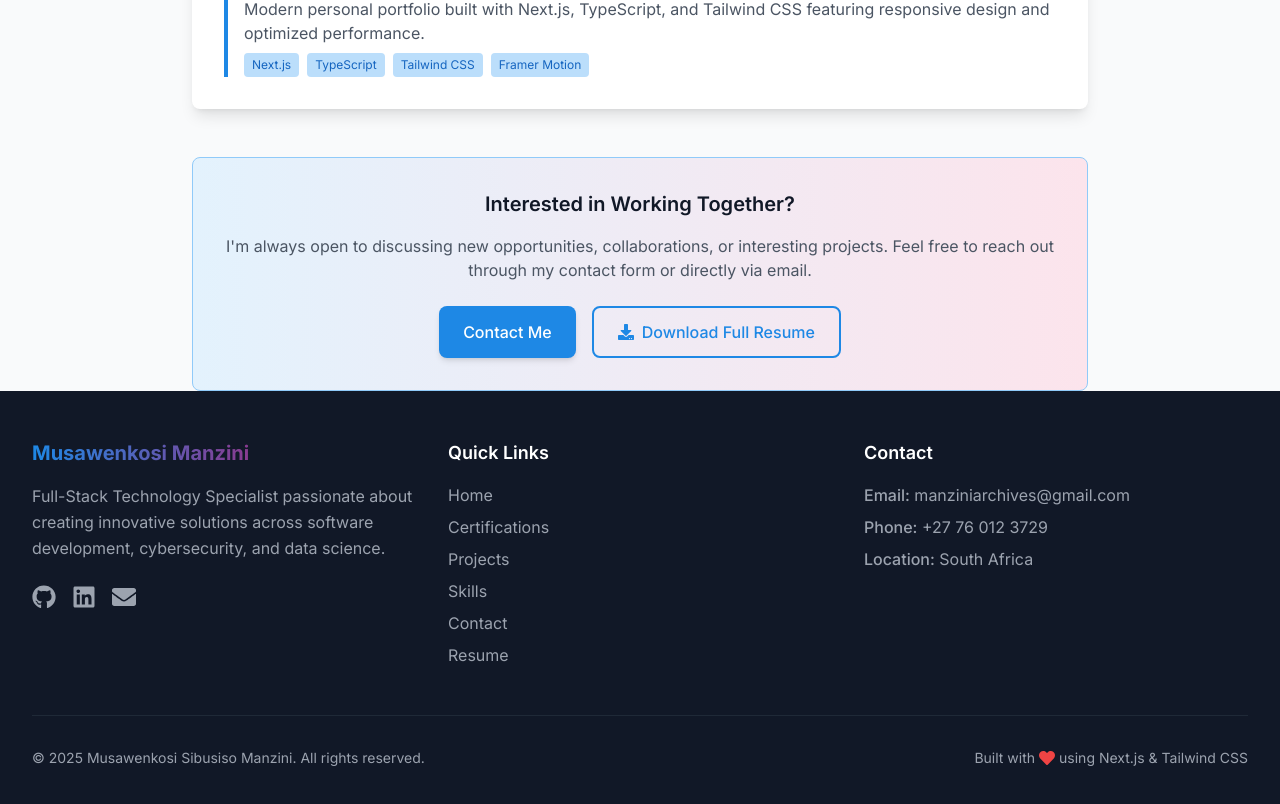
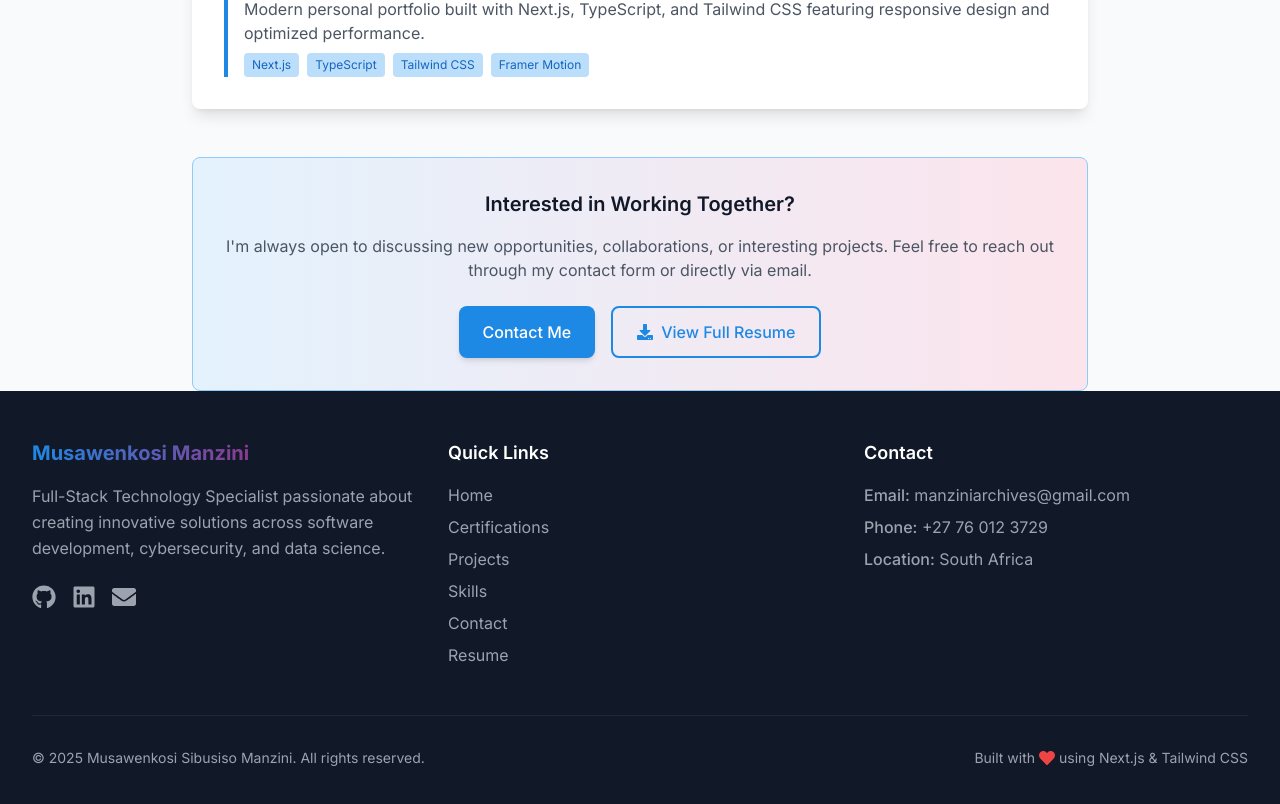
Before and after one commit to ManziniArchives/My_Portfolio, a Next.js app: page /resume in a window 1280 px wide. Shown: the part 2377-3181 px from the top of the page. Built offline with nearby package versions, Linux system fonts and the light colour scheme.

Commit message:
Auto-commit: Agent tool execution

```diff
--- a/src/app/resume/page.tsx
+++ b/src/app/resume/page.tsx
@@ -253,9 +253,9 @@ export default function Resume() {
               <Button href="/contact" variant="primary">
                 Contact Me
               </Button>
-              <Button href={resumeUrl} download="Musawenkosi-Manzini-Resume.pdf" variant="outline">
+              <Button href={resumeUrl} target="_blank" variant="outline">
                 <FaDownload className="mr-2" />
-                Download Full Resume
+                View Full Resume
               </Button>
             </div>
           </motion.div>
```
